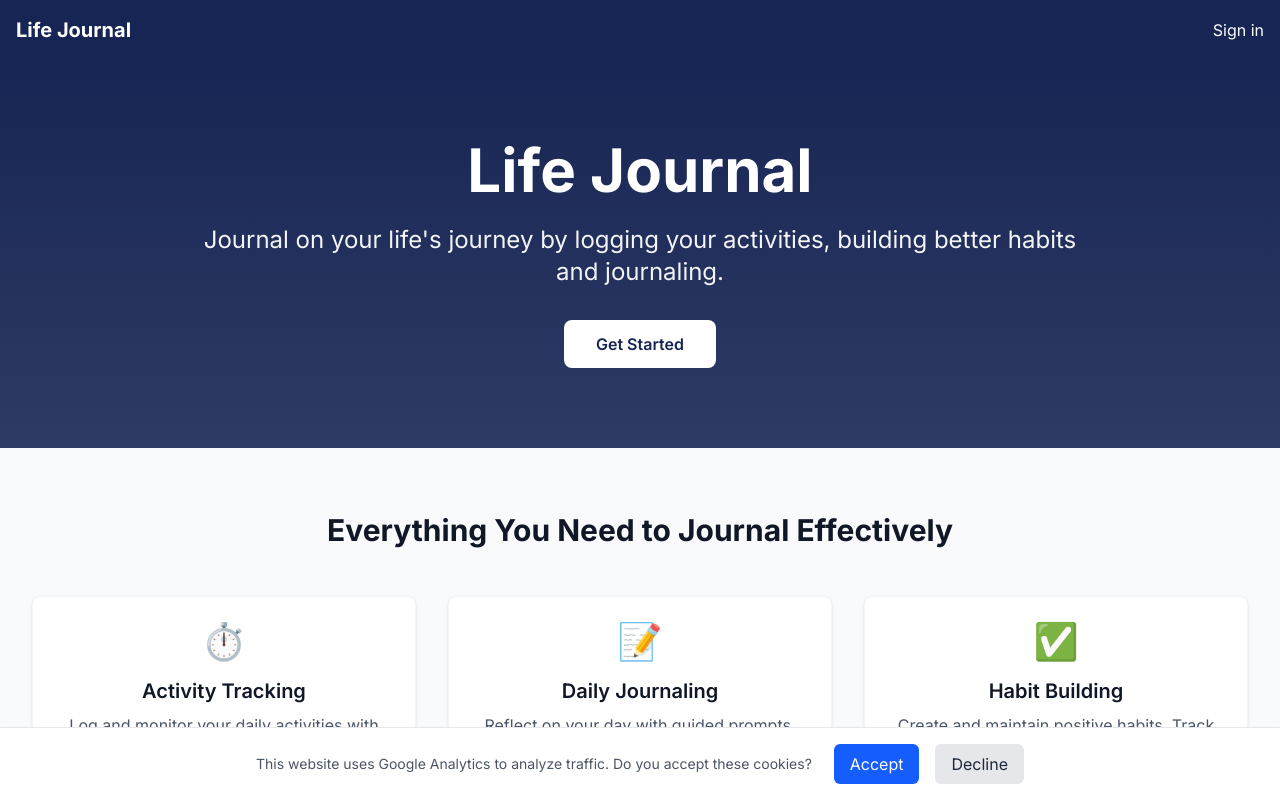
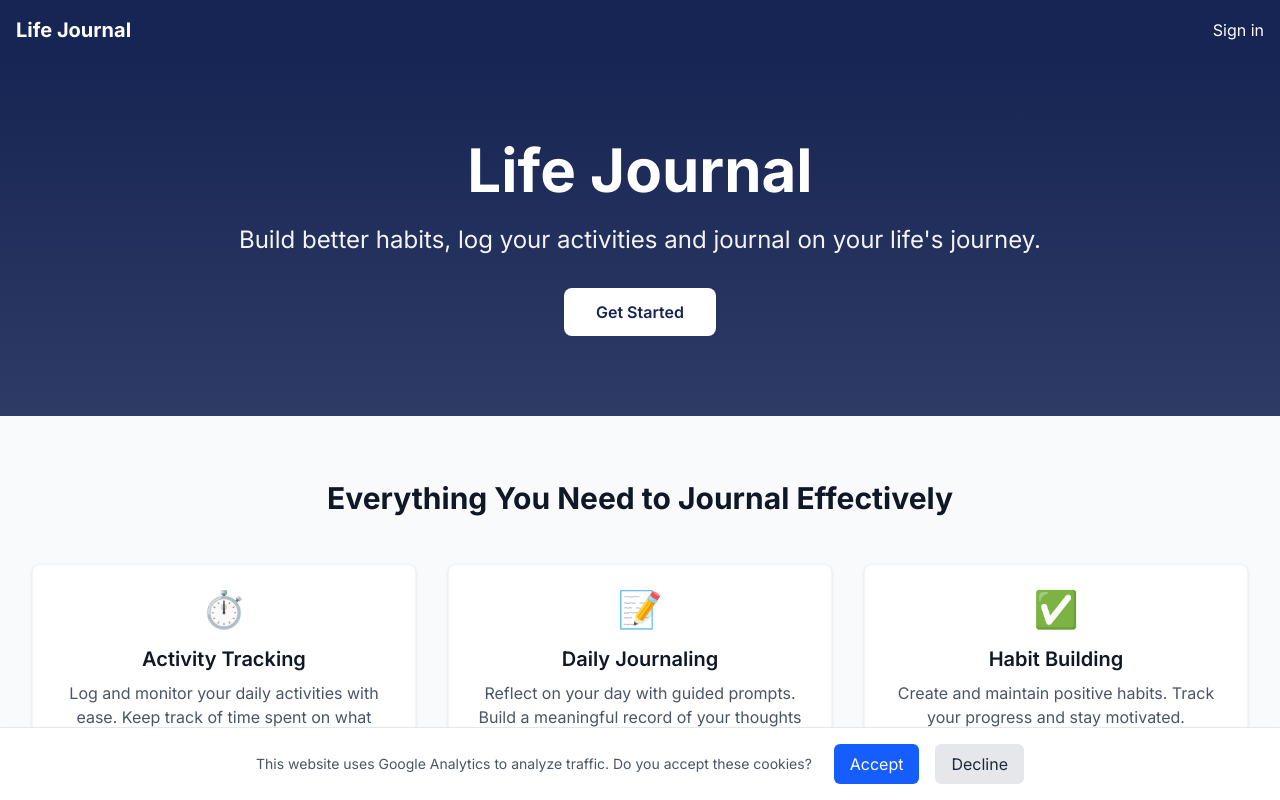
Before and after one commit to lukaskesch/lifejournal.io, a Next.js app: page / in a window 1280 px wide. Shown: the top 800 px of the page. Built offline with nearby package versions, Linux system fonts and the light colour scheme; no server answers.

Commit message:
Update landingpage wording

```diff
--- a/src/app/page.tsx
+++ b/src/app/page.tsx
@@ -16,7 +16,9 @@ export default async function Home() {
             Life Journal
           </h1>
           <p className="text-lg sm:text-xl md:text-2xl mb-8 text-gray-100">
-            Journal on your life&apos;s journey by logging your activities, building better habits and journaling.
+            {/* Become your best self */}
+            Build better habits, log your activities and journal on your life&apos;s journey.
+            {/* Journal on your life&apos;s journey by logging your activities, building better habits and journaling. */}
           </p>
           {!session && (
             <Link
```
